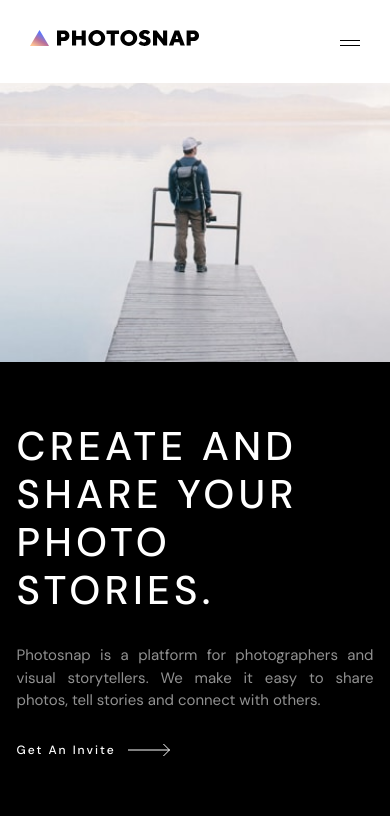
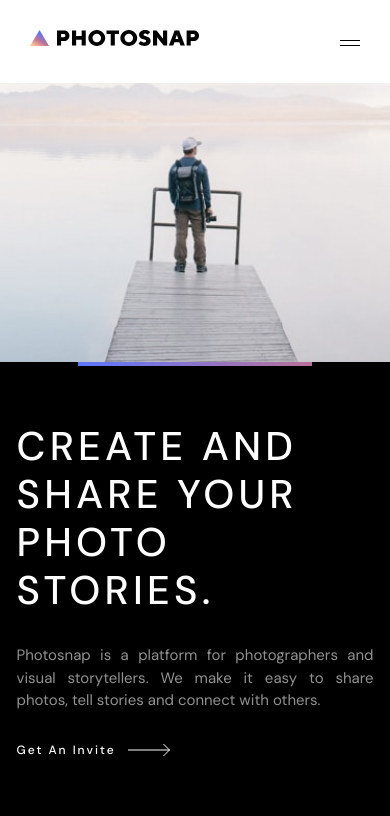
Before and after one commit to lux4198/photosnap-multi-page, a React (Vite) app in the folder code/: page / in a window 390 px wide. Shown: the top 816 px of the page. Built offline with nearby package versions, Linux system fonts and the light colour scheme.

Commit message:
added linear gradient pseudo element for home page

```diff
--- a/code/src/components/home/hero-element.css
+++ b/code/src/components/home/hero-element.css
@@ -2,16 +2,12 @@
     display: grid;
     grid-template-columns: 2fr 3fr;
     min-height: 650px;
-    z-index: 1;
-    position: relative;
 }
 
 .hero-wrap-2{
     display: grid;
     grid-template-columns: 3fr 2fr;
     min-height: 650px;
-    z-index: 1;
-    position: relative;
 }
 
 .hero-text-wrap{
--- a/code/src/pages/features.jsx
+++ b/code/src/pages/features.jsx
@@ -3,9 +3,9 @@ import { AnimatePresence, motion } from 'framer-motion'
 
 function Features() {
     return (
-        <motion.div >
+        <motion.div>
             <div id = 'Features'>
-                <h1>Features</h1>
+
             </div>
         </motion.div>
     )
--- a/code/src/pages/home.css
+++ b/code/src/pages/home.css
@@ -1,3 +1,19 @@
+.home-hero-first{
+    position: relative;
+}
+
+
+.home-hero-first::after{
+    content: '';
+    width: 0.5%;
+    height: 60%;
+    background: linear-gradient(45deg, var(--col-accent-purple), var(--col-accent-blue));
+    position: absolute;
+    left: 0;
+    top: 20%;
+}
+
+
 .cover-stories-wrap{
     display: flex;
     flex-direction: row;
@@ -29,3 +45,14 @@
         max-height: inherit;
     };
 }
+
+
+@media only screen and (max-width : 700px){
+    .home-hero-first::after{
+        top: 280px;
+        left: 20%;
+        height: 0.5%;
+        width: 60%;
+        background: linear-gradient(45deg, var(--col-accent-blue), var(--col-accent-purple));
+    }
+}
--- a/code/src/pages/home.jsx
+++ b/code/src/pages/home.jsx
@@ -110,9 +110,11 @@ function Home() {
     return (
             <motion.div  exit = {{opacity : 0}} >
                 <div id = 'Home'>
-                    <HeroElement  type = {'1'} heroTextTitle = {heroTextTitles[0]} heroTextDetail = {heroTextDetails[0]}
-                                    ButtonText = {ButtonText1} backgroundColor = {'black'}
-                                    backgroundImage = {heroImageCycle[heroImage()][0]}/>
+                    <div class = 'home-hero-first'>
+                        <HeroElement  type = {'1'} heroTextTitle = {heroTextTitles[0]} heroTextDetail = {heroTextDetails[0]}
+                                        ButtonText = {ButtonText1} backgroundColor = {'black'}
+                                        backgroundImage = {heroImageCycle[heroImage()][0]}/>
+                    </div>
                     <HeroElement type = {'2'} heroTextTitle = {heroTextTitles[1]} heroTextDetail = {heroTextDetails[1]}
                                     ButtonText = {ButtonText2} backgroundColor = {'white'}
                                     backgroundImage = {heroImageCycle[heroImage()][1]}/>
```
Also changed, not shown: code/src/pages/features.css (added).
